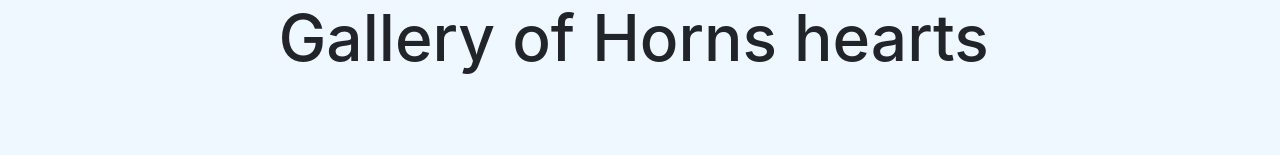
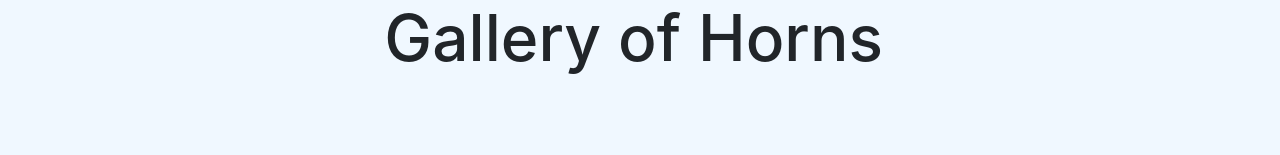
Before and after one commit to AnthonySinitsa/Gallery-of-Horns, a React (Create React App) app: page / in a window 1280 px wide. Shown: the top 155 px of the page. Built offline with nearby package versions, Linux system fonts and the light colour scheme.

Commit message:
fixed title

```diff
--- a/src/Header.js
+++ b/src/Header.js
@@ -4,7 +4,7 @@ class Header extends React.Component {
   render() {
     return (
       <header>
-        <h1>Gallery of Horns hearts</h1>
+        <h1>Gallery of Horns</h1>
         <p>{this.props.hearts}</p>
       </header>
     )
```
